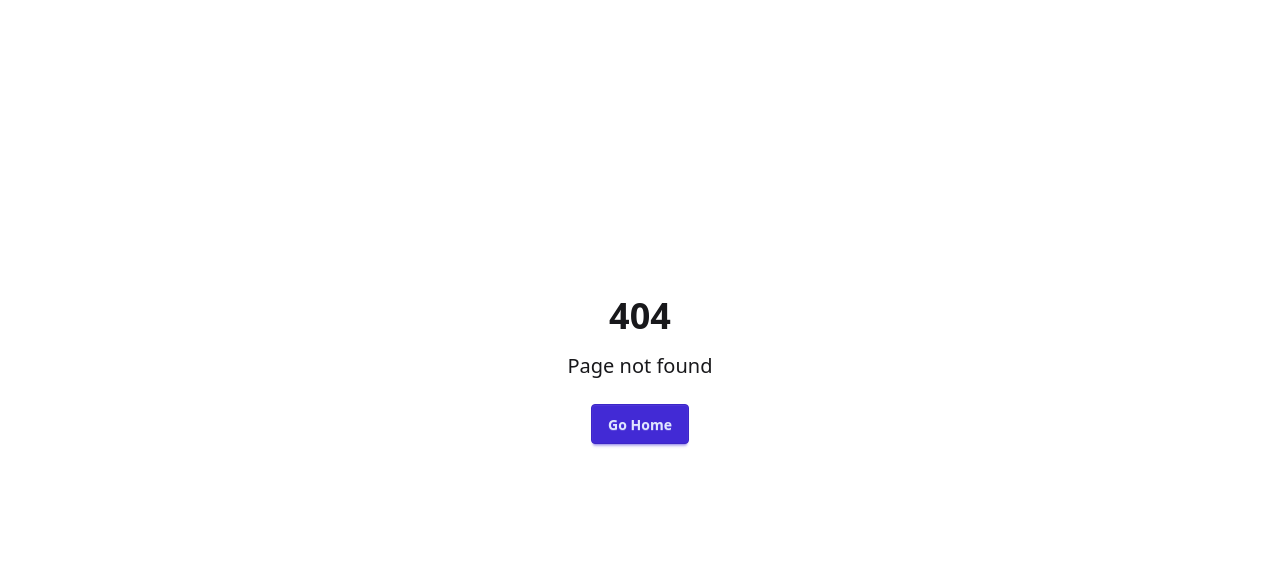
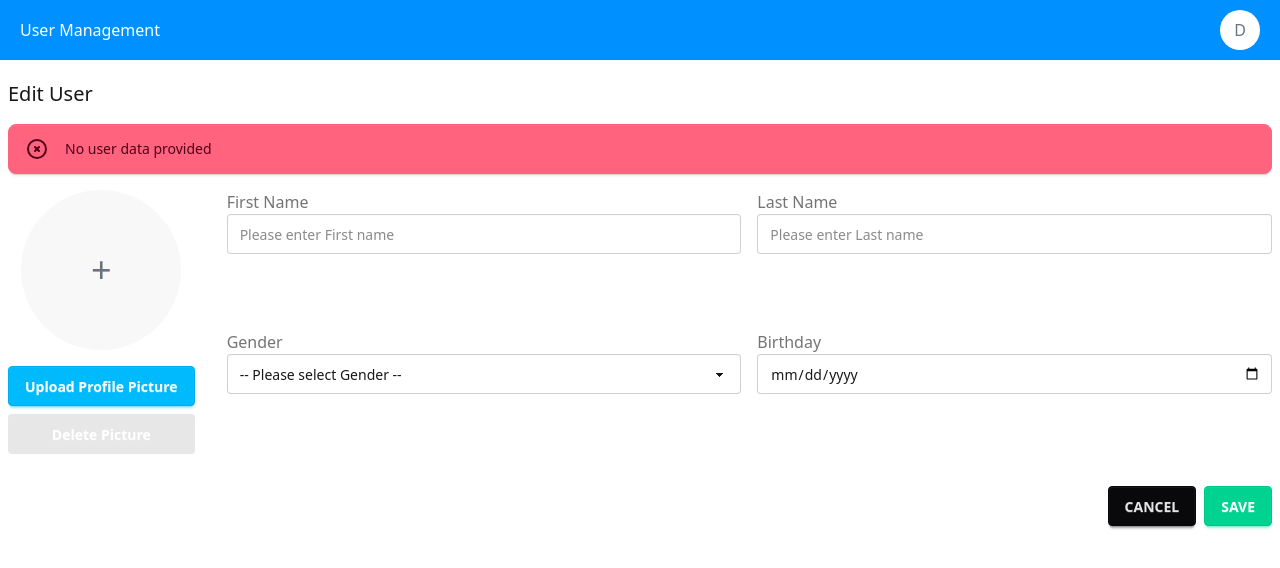
Before and after one commit to PhurinatBunyachai/dev-deva-frontend-test, a React (Vite) app: page /edit-user/1 in a window 1280 px wide. Before the commit this address had no page. Shown: the top 568 px of the page. Built offline with nearby package versions, Linux system fonts and the light colour scheme.

Commit message:
add edit user by id

```diff
--- a/src/components/MainContent.tsx
+++ b/src/components/MainContent.tsx
@@ -100,7 +100,25 @@ export default function MainContent() {
       console.error('Error deleting user:', error);
     }
   };
+  const onEditUser = (item: Item) => {
+    if (!item.id) {
+      return;
+    }
 
+    // Navigate to the edit user page with the user data in state
+    navigate(`/edit-user/${item.id}`, {
+      state: {
+        userData: {
+          id: item.id,
+          image: item.image,
+          firstName: item.firstName,
+          lastName: item.lastName,
+          gender: item.gender,
+          birthDate: item.birthDate,
+        },
+      },
+    });
+  };
   return (
     <div className="max-w-[1280px] mx-auto px-2">
       <div className="flex items-center justify-between mt-5 w-full">
@@ -207,7 +225,12 @@ export default function MainContent() {
                   </td>
                   <td>
                     <div className="flex flex-wrap gap-2">
-                      <button className="btn btn-warning text-white">Edit</button>
+                      <button
+                        className="btn btn-warning text-white"
+                        onClick={() => onEditUser(item)}
+                      >
+                        Edit
+                      </button>
                       <button
                         className="btn btn-error text-white"
                         onClick={() => onDeleteUser({ id: item.id })}
--- /dev/null
+++ b/src/pages/EditUser.tsx
@@ -0,0 +1,287 @@
+import { useState, useRef, useEffect } from 'react';
+import { useNavigate, useParams, useLocation } from 'react-router-dom';
+
+interface UserFormData {
+  profile_picture: string;
+  first_name: string;
+  last_name: string;
+  gender: string;
+  birthday: Date | null;
+}
+
+export default function EditUser() {
+  const navigate = useNavigate();
+  const { id } = useParams<{ id: string }>();
+  const location = useLocation();
+  const userData = location.state?.userData;
+
+  const [formData, setFormData] = useState<UserFormData>({
+    profile_picture: '',
+    first_name: '',
+    last_name: '',
+    gender: '',
+    birthday: null,
+  });
+  const [previewImage, setPreviewImage] = useState<string | null>(null);
+  const fileInputRef = useRef<HTMLInputElement>(null);
+  const [isLoading, setIsLoading] = useState(false);
+  const [error, setError] = useState<string | null>(null);
+
+  useEffect(() => {
+    if (userData) {
+      setFormData({
+        profile_picture: userData.image || '',
+        first_name: userData.firstName || '',
+        last_name: userData.lastName || '',
+        gender: userData.gender || '',
+        birthday: userData.birthDate ? new Date(userData.birthDate) : null,
+      });
+
+      if (userData.image) {
+        setPreviewImage(userData.image);
+      }
+    } else {
+      setError('No user data provided');
+    }
+  }, [id, userData]);
+
+  const onInputChange = (e: React.ChangeEvent<HTMLInputElement | HTMLSelectElement>) => {
+    const { name, value } = e.target;
+    setFormData({
+      ...formData,
+      [name]: value,
+    });
+  };
+
+  const onDateChange = (e: React.ChangeEvent<HTMLInputElement>) => {
+    const { value } = e.target;
+    setFormData({
+      ...formData,
+      birthday: value ? new Date(value) : null,
+    });
+  };
+
+  const onProfilePictureUpload = (e: React.ChangeEvent<HTMLInputElement>) => {
+    const file = e.target.files?.[0];
+    if (file) {
+      const reader = new FileReader();
+      reader.onloadend = () => {
+        setPreviewImage(reader.result as string);
+        setFormData({
+          ...formData,
+          profile_picture: reader.result as string,
+        });
+      };
+      reader.readAsDataURL(file);
+    }
+  };
+
+  const onDeletePicture = () => {
+    setPreviewImage(null);
+    setFormData({
+      ...formData,
+      profile_picture: '',
+    });
+    // Reset the file input value
+    if (fileInputRef.current) {
+      fileInputRef.current.value = '';
+    }
+  };
+
+  const onSubmit = async (e: React.FormEvent) => {
+    e.preventDefault();
+    setIsLoading(true);
+    setError(null);
+
+    try {
+      // Format the data for API submission
+      const userData = {
+        image: formData.profile_picture,
+        firstName: formData.first_name,
+        lastName: formData.last_name,
+        gender: formData.gender,
+        birthDate: formData.birthday ? formData.birthday.toISOString().split('T')[0] : null,
+      };
+
+      // Make API call to update user
+      const response = await fetch(`${import.meta.env.APP_BACKEND_URL}api/users/${id}`, {
+        method: 'PUT',
+        headers: {
+          'Content-Type': 'application/json',
+        },
+        body: JSON.stringify(userData),
+      });
+
+      if (!response.ok) {
+        const errorData = await response.json();
+        throw new Error(errorData.message || 'Failed to update user');
+      }
+
+      // Handle successful response
+      const result = await response.json();
+      console.log('User updated:', result);
+
+      // Navigate back to the user list page
+      navigate('/');
+    } catch (err) {
+      console.error('Error updating user:', err);
+      setError(err instanceof Error ? err.message : 'An unknown error occurred');
+    } finally {
+      setIsLoading(false);
+    }
+  };
+
+  const onCancel = () => {
+    navigate('/');
+  };
+
+  return (
+    <div className="max-w-[1280px] mx-auto px-2 py-5">
+      <h2 className="text-xl mb-4">Edit User</h2>
+      {error && (
+        <div className="alert alert-error mb-4">
+          <svg
+            xmlns="http://www.w3.org/2000/svg"
+            className="stroke-current shrink-0 h-6 w-6"
+            fill="none"
+            viewBox="0 0 24 24"
+          >
+            <path
+              strokeLinecap="round"
+              strokeLinejoin="round"
+              strokeWidth="2"
+              d="M10 14l2-2m0 0l2-2m-2 2l-2-2m2 2l2 2m7-2a9 9 0 11-18 0 9 9 0 0118 0z"
+            />
+          </svg>
+          <span>{error}</span>
+        </div>
+      )}
+      <form onSubmit={onSubmit}>
+        <div className="flex flex-col md:flex-row gap-8">
+          <div className="flex flex-col items-center">
+            <div className="avatar avatar-placeholder mb-4">
+              <div className="bg-base-200 text-neutral-content w-40 h-40 rounded-full">
+                {previewImage ? (
+                  <img
+                    src={previewImage}
+                    alt="Profile"
+                    className="w-full h-full object-cover rounded-full"
+                  />
+                ) : (
+                  <span className="text-gray-500 text-4xl">+</span>
+                )}
+              </div>
+            </div>
+            <div className="flex flex-col gap-2">
+              <label className="btn btn-info text-white">
+                Upload Profile Picture
+                <input
+                  type="file"
+                  accept="image/*"
+                  className="hidden"
+                  onChange={onProfilePictureUpload}
+                  ref={fileInputRef}
+                />
+              </label>
+              <button
+                type="button"
+                className="btn btn-error text-white"
+                onClick={onDeletePicture}
+                disabled={!previewImage}
+              >
+                Delete Picture
+              </button>
+            </div>
+          </div>
+
+          <div className="flex-1 grid grid-cols-1 md:grid-cols-2 gap-4">
+            <div className="form-control">
+              <label className="label">
+                <span className="label-text">First Name</span>
+              </label>
+              <input
+                type="text"
+                name="first_name"
+                placeholder="Please enter First name"
+                className="input input-bordered w-full"
+                value={formData.first_name}
+                onChange={onInputChange}
+                required
+              />
+            </div>
+
+            <div className="form-control">
+              <label className="label">
+                <span className="label-text">Last Name</span>
+              </label>
+              <input
+                type="text"
+                name="last_name"
+                placeholder="Please enter Last name"
+                className="input input-bordered w-full"
+                value={formData.last_name}
+                onChange={onInputChange}
+                required
+              />
+            </div>
+
+            <div className="form-control">
+              <label className="label">
+                <span className="label-text">Gender</span>
+              </label>
+              <select
+                name="gender"
+                className="select select-bordered w-full"
+                value={formData.gender}
+                onChange={onInputChange}
+                required
+              >
+                <option value="" disabled>
+                  -- Please select Gender --
+                </option>
+                <option value="Male">Male</option>
+                <option value="Female">Female</option>
+                <option value="Other">Other</option>
+              </select>
+            </div>
+
+            <div className="form-control">
+              <label className="label">
+                <span className="label-text">Birthday</span>
+              </label>
+              <div className="relative">
+                <input
+                  type="date"
+                  name="birthday"
+                  className="input input-bordered w-full pr-10"
+                  placeholder="DD/MM/YYYY"
+                  value={formData.birthday ? formData.birthday.toISOString().split('T')[0] : ''}
+                  onChange={onDateChange}
+                  required
+                />
+              </div>
+            </div>
+          </div>
+        </div>
+
+        <div className="flex justify-end gap-2 mt-8">
+          <button
+            type="button"
+            className="btn btn-neutral uppercase"
+            onClick={onCancel}
+            disabled={isLoading}
+          >
+            Cancel
+          </button>
+          <button
+            type="submit"
+            className="btn btn-success text-white uppercase"
+            disabled={isLoading}
+          >
+            Save
+          </button>
+        </div>
+      </form>
+    </div>
+  );
+}
--- a/src/router.tsx
+++ b/src/router.tsx
@@ -3,6 +3,7 @@ import App from './App';
 import Home from './pages/Home';
 import NotFound from './pages/NotFound';
 import AddUser from './pages/AddUser';
+import EditUser from './pages/EditUser';
 
 const router = createBrowserRouter([
   {
@@ -18,6 +19,10 @@ const router = createBrowserRouter([
         path: 'add-user',
         element: <AddUser />,
       },
+      {
+        path: 'edit-user/:id',
+        element: <EditUser />,
+      },
       // Add more routes here as needed
     ],
   },
```
